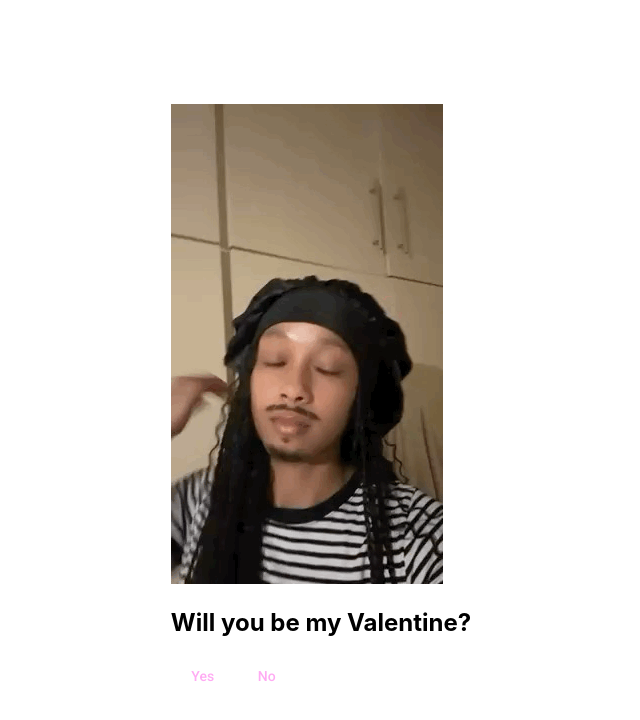
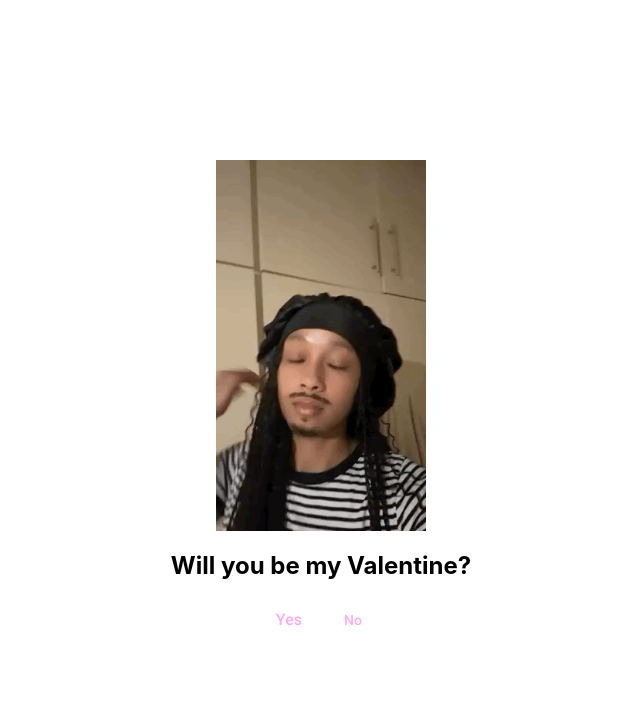
Before and after one commit to Onke-M/v-day, an Angular app: page / in a window 1280 px wide. Shown: the top 720 px of the page, without its empty margins (319-959 px from the left). Built offline with nearby package versions, Linux system fonts and the light colour scheme.

Commit message:
adding some styling and more button logic

```diff
--- a/src/app/app.component.html
+++ b/src/app/app.component.html
@@ -177,22 +177,19 @@
   }
 </style>
 
-<main class="main">
+<main>
   <div>
-    <div *ngIf="showQuestion">
-      <img src="/question.gif"/>
-    </div>
-    <div *ngIf="showYes">
-      <img src="/yes.gif"/>
-    </div>
-    <div *ngIf="showNo">
-      <img src="/no.gif"/>
-    </div>
-    <h2>{{this.question}}</h2>
-    <div class="example-button-row">
-      <button mat-button (click)="showYesButton()">Yes</button>
-      <button mat-button (click)="showNoButton()">No</button>
-    </div>
+      <img class="img" *ngIf="showQuestionPhoto" src="/question.gif"/>
+      <img class="img" *ngIf="showYesPhoto" src="/yes.gif"/>
+      <img class="img" *ngIf="showNoPhoto" src="/no.gif"/>
+      <h2 style="text-align: center;">{{this.question}}</h2>
+      <div class="container">
+        <div class="button-wrapper">
+          <button mat-button [style.fontSize.px]="yesButtonSize" *ngIf="showYesButton" (click)="handleYes()">Yes</button>
+          <button mat-button *ngIf="showNoButton" (click)="handleNo()">{{noCount === 0 ? "No" : getNoButtonText()}}</button>
+        </div>
+      </div>
+
   </div>
 </main>
 
--- a/src/app/app.component.scss
+++ b/src/app/app.component.scss
@@ -1,4 +1,19 @@
-.example-button-row {
-    display: table-cell;
-    max-width: 600px;
-  }
+.center {
+  margin: auto;
+  width: 60%;
+  padding: 10px;
+}
+
+img {
+  display: block;
+  margin-left: auto;
+  margin-right: auto;
+  width: 70%;
+}
+
+.container {
+  display: flex;
+  justify-content: center;
+  align-items: center;
+  height: 100%;
+}
--- a/src/app/app.component.ts
+++ b/src/app/app.component.ts
@@ -12,28 +12,56 @@ import { CommonModule } from '@angular/common';
 })
 export class AppComponent implements OnInit{
   title = 'v-day';
-  showYes = false;
-  showNo = false;
-  showQuestion = false;
+  showYesPhoto = false;
+  showNoPhoto = false;
+  showQuestionPhoto = false;
+  showYesButton = false;
+  showNoButton = false;
   question: string = '';
+  noCount: number = 0;
+  yesButtonSize = this.noCount * 20 + 16;
 
   ngOnInit(): void {
     console.log('app component initialized');
-    this.showQuestion = true;
+    this.showQuestionPhoto = true;
+    this.showNoButton = true;
+    this.showYesButton = true;
     this.question = 'Will you be my Valentine?';
   }
 
-  showYesButton() {
-    this.showYes = true;
-    this.showNo = false;
-    this.showQuestion = false;
-    this.question = 'WOOOOOOOOOO'
+  getNoButtonText(){
+    const phrases = [
+      "No",
+      "Are you sure?",
+      "What if I asked really nicely?",
+      "Pretty please",
+      "With a cherry on top",
+      "BRO PLEASEEEE",
+      "But :*(",
+      "I am going to die",
+      "You have killed me",
+      "please babe",
+      ":((((",
+      "PRETTY PLEASE",
+      "No :(",
+    ];
+
+    return phrases[Math.min(this.noCount, phrases.length - 1)];
+  };
+
+  handleYes() {
+    this.showYesPhoto = true;
+    this.showQuestionPhoto = false;
+    this.showNoPhoto = false;
+    this.showYesButton = false;
+    this.showNoButton = false;
+    this.question = 'WOOOOOOOOOOOOOOOO'
   }
 
-  showNoButton() {
-    this.showYes = false;
-    this.showNo = true;
-    this.showQuestion = false;
-    this.question = 'So you hate me fr?'
+  handleNo() {
+    this.noCount++;
+    this.yesButtonSize = this.noCount * 20 + 16;
+    this.showNoPhoto = true;
+    this.showQuestionPhoto = false;
   }
 }
```
